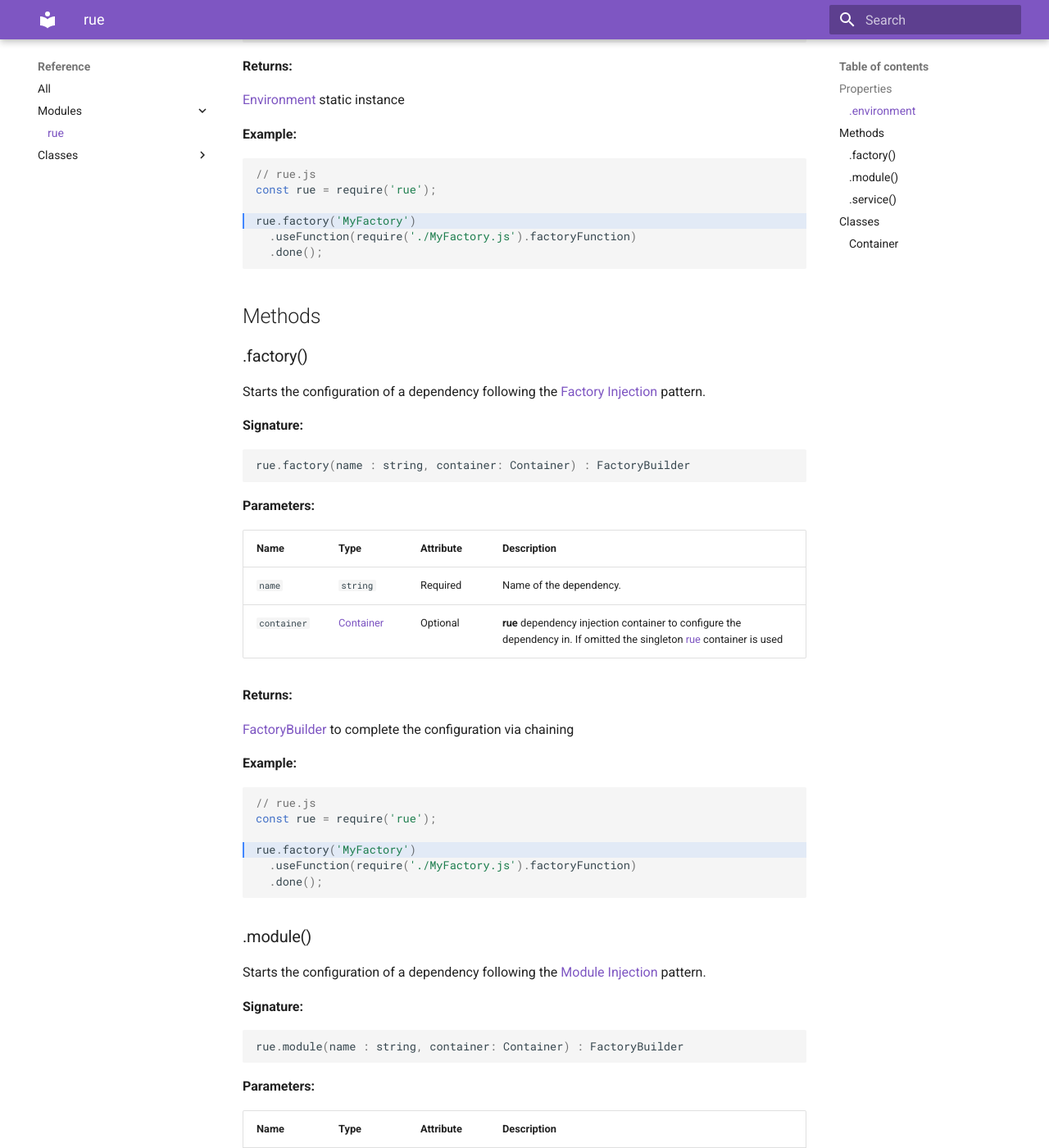
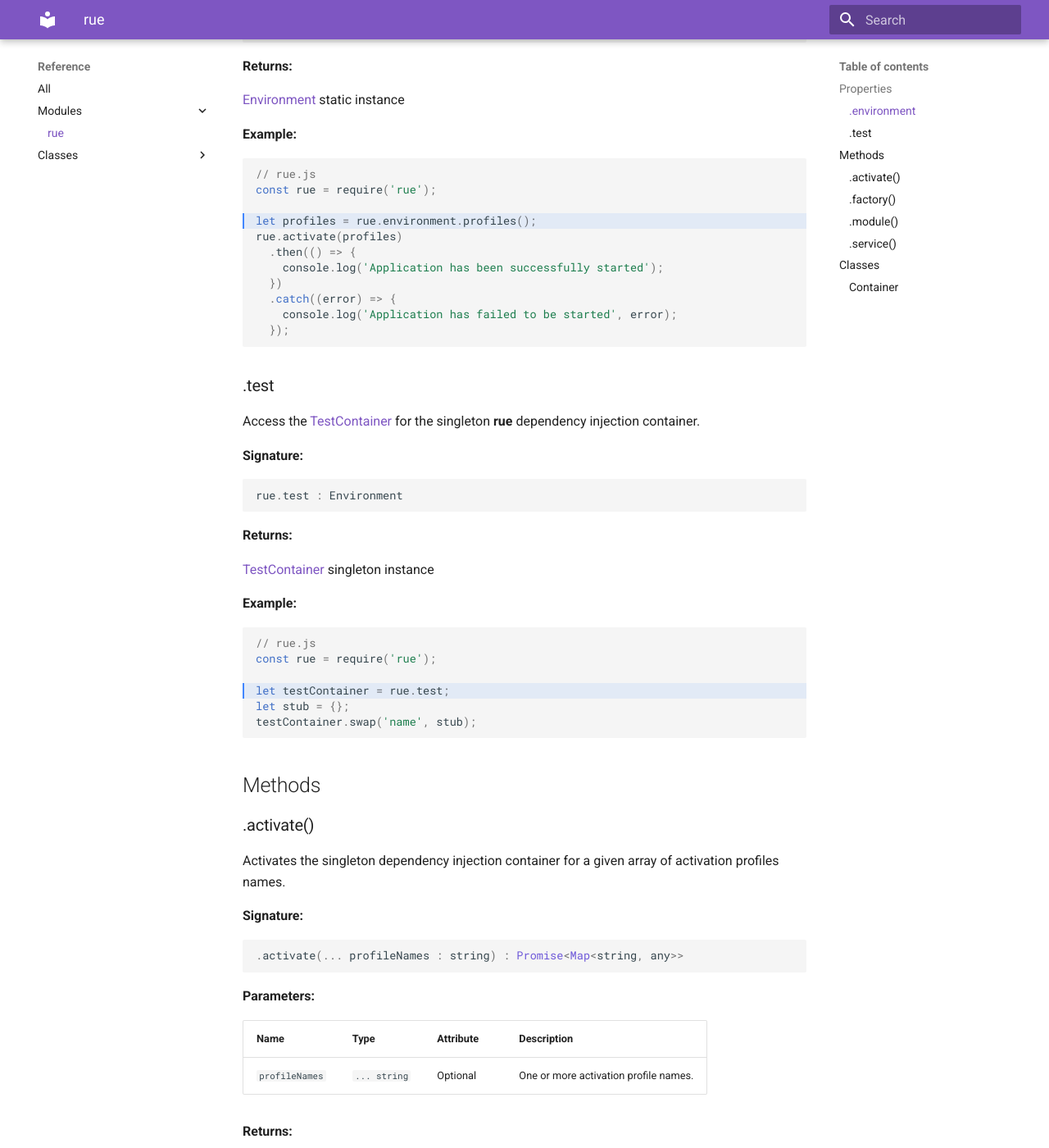
Before and after one commit to bemisguided/rue-docs, an MkDocs documentation site: the page built from docs/reference/module-rue.md, in a window 1280 px wide and 1400 px high, scrolled down 396 px. Shown: the whole window at 82% size. Built offline with MkDocs 1.6.1 and Material for MkDocs 9.7.7, drawn with Linux system fonts in a browser that asks for light colours; old or Windows-style settings are respelled for this version of MkDocs; some of the changed text lies outside the part shown.

Commit message:
Working on docs

````diff
--- a/docs/reference/module-rue.md
+++ b/docs/reference/module-rue.md
@@ -23,12 +23,78 @@ rue.environment : Environment
 // rue.js
 const rue = require('rue');
 
-rue.factory('MyFactory')
-  .useFunction(require('./MyFactory.js').factoryFunction)
-  .done();
+let profiles = rue.environment.profiles();
+rue.activate(profiles)
+  .then(() => {
+    console.log('Application has been successfully started');
+  })
+  .catch((error) => {
+    console.log('Application has failed to be started', error);
+  });
+```
+
+### .test
+Access the [TestContainer](./class-test-container.md) for the singleton **rue**
+dependency injection container.
+
+**Signature:**
+
+```javascript
+rue.test : Environment
+```
+
+**Returns:**
+
+[TestContainer](./class-test-container.md) singleton instance
+
+**Example:**
+
+```javascript hl_lines="4"
+// rue.js
+const rue = require('rue');
+
+let testContainer = rue.test;
+let stub = {};
+testContainer.swap('name', stub);
 ```
 
 ## Methods
+
+### .activate()
+Activates the singleton dependency injection container for a given array of
+activation profiles names.
+
+**Signature:**
+
+```javascript
+.activate(... profileNames : string) : Promise<Map<string, any>>
+```
+
+**Parameters:**
+
+| Name | Type | Attribute | Description |
+| ---- | ---- | --------- | ----------- |
+| `profileNames` | `... string` | Optional | One or more activation profile names. |
+
+**Returns:**
+
+`Promise<Map<string, any>>` promise that resolves to a map of all singleton
+activated dependencies.
+
+**Example:**
+
+```javascript hl_lines="4"
+// rue.js
+const rue = require('rue');
+
+rue.activate('profile1', 'profile2')
+  .then(() => {
+    console.log('Application has been successfully started');
+  })
+  .catch((error) => {
+    console.log('Application has failed to be started', error);
+  });
+```
 
 ### .factory()
 Starts the configuration of a dependency following the
@@ -46,7 +112,7 @@ rue.factory(name : string, container: Container) : FactoryBuilder
 | Name | Type | Attribute | Description |
 | ---- | ---- | --------- | ----------- |
 | `name` | `string` | Required | Name of the dependency. |
-| `container` | [Container](./class-container.md) | Optional | **rue** dependency injection container to configure the dependency in. If omitted the singleton [rue](./rue.md) container is used |
+| `container` | [Container](./class-container.md) | Optional | **rue** dependency injection container to configure the dependency in. If omitted the singleton **rue** dependency injection container is used. |
 
 **Returns:**
 
@@ -79,7 +145,7 @@ rue.module(name : string, container: Container) : FactoryBuilder
 | Name | Type | Attribute | Description |
 | ---- | ---- | --------- | ----------- |
 | `name` | `string` | Required | Name of the dependency. |
-| `container` | [Container](./class-container.md) | Optional | **rue** dependency injection container to configure the dependency in. If omitted the singleton [rue](./rue.md) container is used |
+| `container` | [Container](./class-container.md) | Optional | **rue** dependency injection container to configure the dependency in. If omitted the singleton **rue** dependency injection container is used. |
 
 **Returns:**
 
@@ -112,7 +178,7 @@ rue.service(name : string, container: Container) : FactoryBuilder
 | Name | Type | Attribute | Description |
 | ---- | ---- | --------- | ----------- |
 | `name` | `string` | Required | Name of the dependency. |
-| `container` | [Container](./class-container.md) | Optional | **rue** dependency injection container to configure the dependency in. If omitted the singleton [rue](./rue.md) container is used |
+| `container` | [Container](./class-container.md) | Optional | **rue** dependency injection container to configure the dependency in. If omitted the singleton **rue** dependency injection container is used. |
 
 **Returns:**
 
--- a/mkdocs.yml
+++ b/mkdocs.yml
@@ -23,6 +23,7 @@ pages:
         - 'FactoryBuilder': 'reference/class-factory-builder.md'
         - 'ModuleBuilder': 'reference/class-module-builder.md'
         - 'ServiceBuilder': 'reference/class-service-builder.md'
+        - 'TestContainer': 'reference/class-test-container.md'
     - License: license.md
 
 extra:
````
Also changed, not shown: docs/reference/class-container.md (+28 -9 lines), docs/reference/class-environment.md (+2 -2 lines), docs/reference/class-test-container.md (added, +68 -0 lines), docs/reference/index.md (+1 -0 lines).
